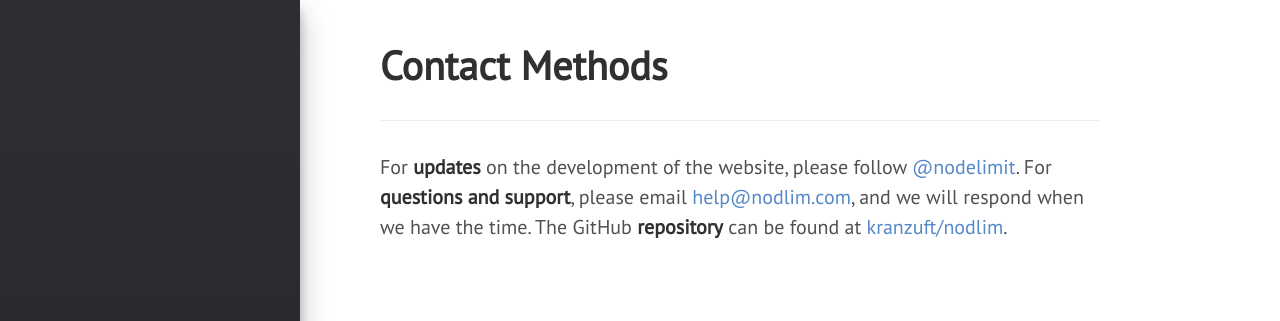
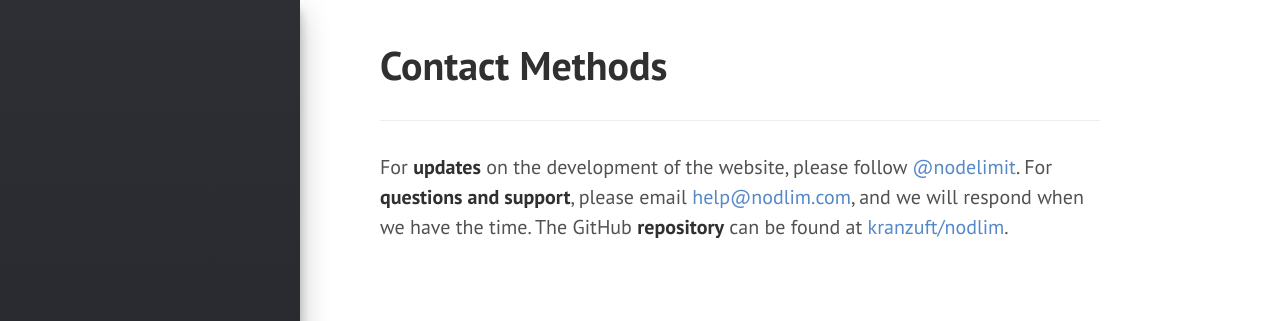
Before and after one commit to kranzuft/nodlim_old, a Jekyll site: the page built from contact.md, in a window 1280 px wide. Shown: the top 321 px of the page. Built offline with Jekyll 4.4.1, drawn with Linux system fonts in a browser that asks for light colours.

Commit message:
Add PT Sans bold 700 back

```diff
--- a/_includes/head.html
+++ b/_includes/head.html
@@ -18,7 +18,7 @@
   <link rel="stylesheet" href="{{ site.github.url }}/public/css/poole.css">
   <link rel="stylesheet" href="{{ site.github.url }}/public/css/syntax.css">
   <link rel="stylesheet" href="{{ site.github.url }}/public/css/hyde.css">
-  <link href='https://fonts.googleapis.com/css?family=Kanit:700|PT+Sans' rel='stylesheet' type='text/css'>
+  <link href='https://fonts.googleapis.com/css?family=Kanit:700|PT+Sans:400,700' rel='stylesheet' type='text/css'>
 
 
   <!-- Icons -->
```
